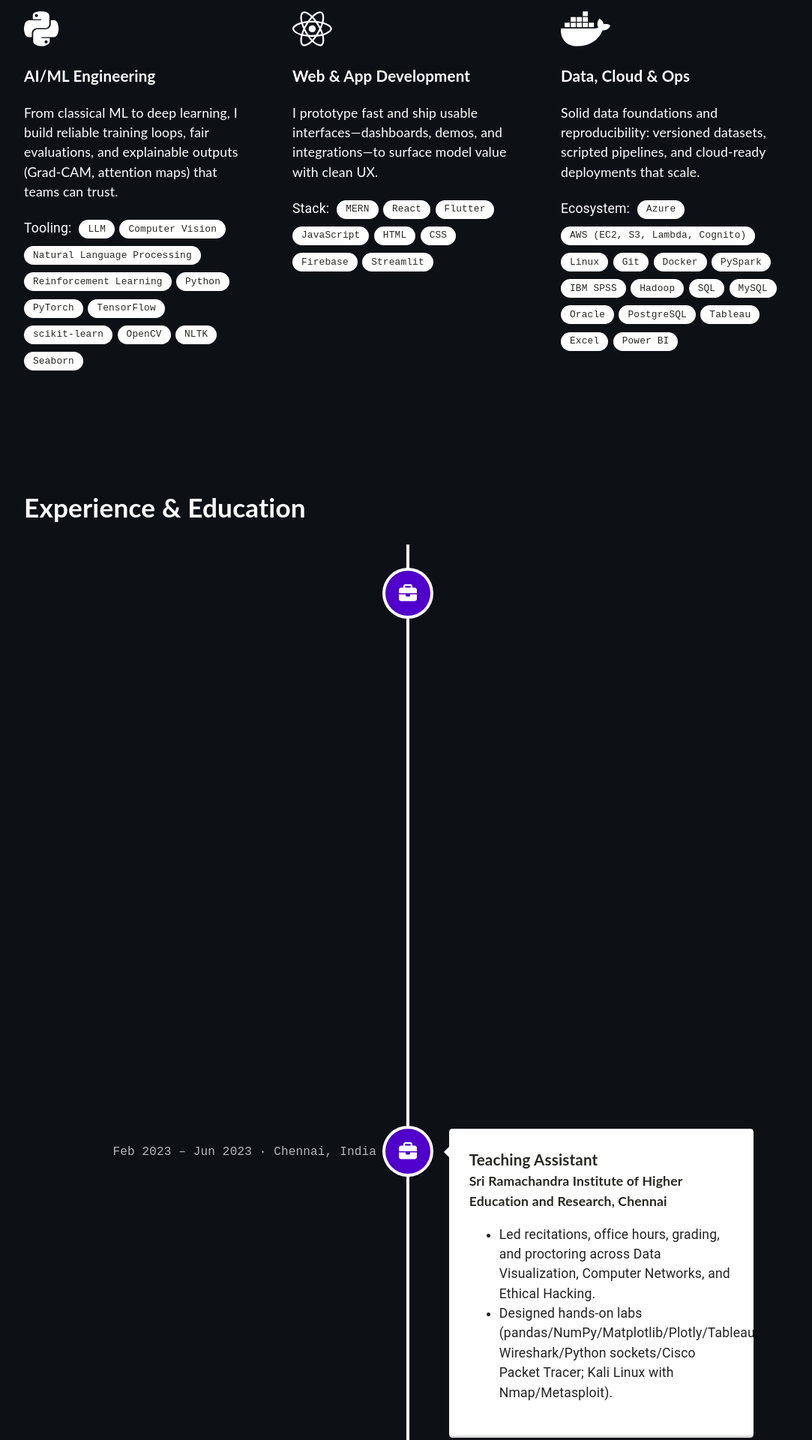
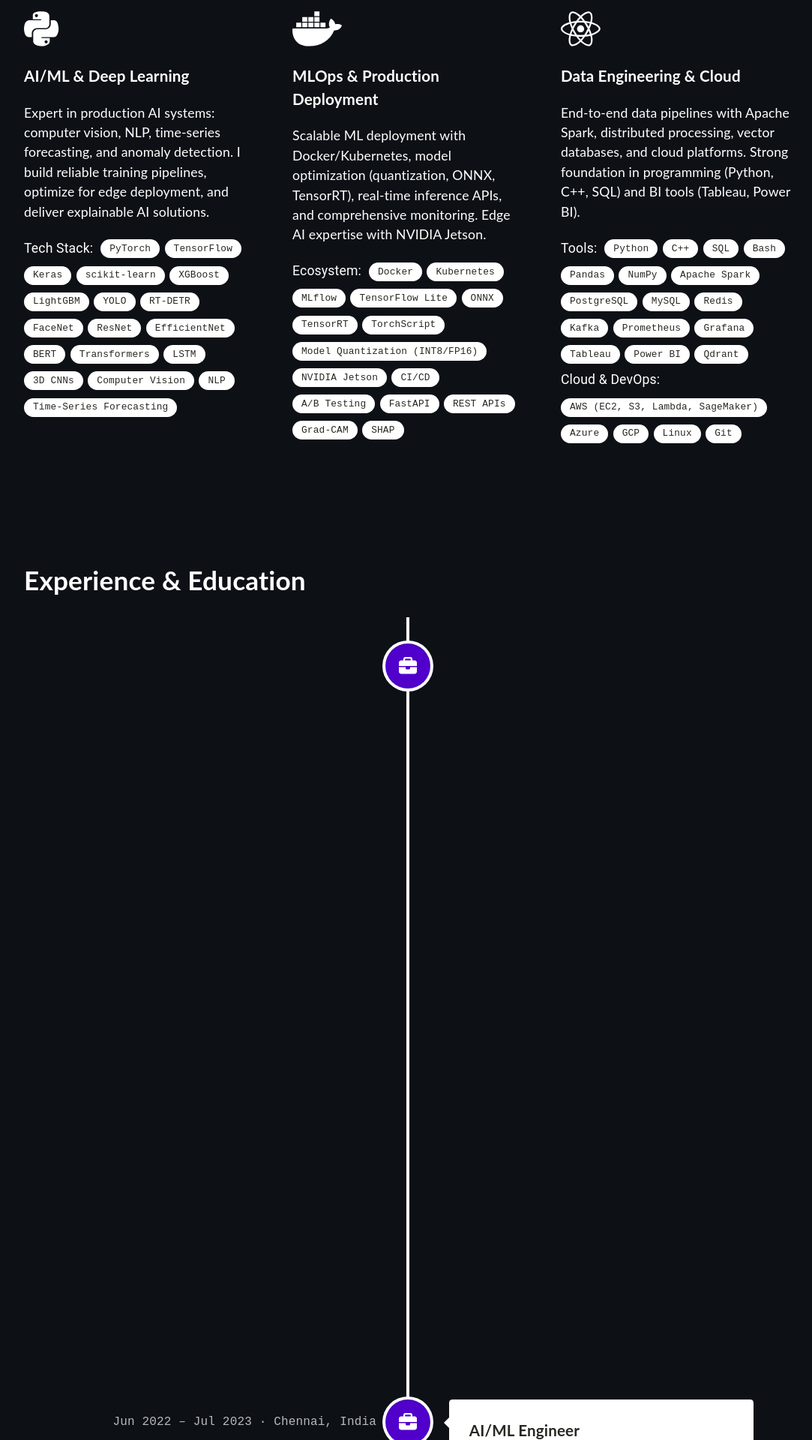
Before and after one commit to Sachin-Saailesh/sachin-saailesh-jeyakkumaran-portfolio, a React (Create React App) app: page / in a window 1280 px wide. Shown: the part 1000-2920 px from the top of the page at 75% size, without its empty margins (96-1179 px from the left). Built offline with nearby package versions, Linux system fonts and the light colour scheme.

Commit message:
updated homepage

```diff
--- a/src/components/Contact.tsx
+++ b/src/components/Contact.tsx
@@ -28,7 +28,7 @@ function Contact() {
       const body = encodeURIComponent(
         `Hi Sachin,\n\n${message}\n\n— ${name} (${email})`
       );
-      window.location.href = `mailto:sjeyakku@buffalo.edu?subject=${subject}&body=${body}`;
+      window.location.href = `mailto:sachin.jeyy@gmail.com?subject=${subject}&body=${body}`;
 
       setName(''); setEmail(''); setMessage('');
     }
--- a/src/components/Expertise.tsx
+++ b/src/components/Expertise.tsx
@@ -5,15 +5,26 @@ import { faReact, faDocker, faPython } from '@fortawesome/free-brands-svg-icons'
 import Chip from '@mui/material/Chip';
 import '../assets/styles/Expertise.scss';
 
-const modeling = ["LLM", "Computer Vision", "Natural Language Processing", "Reinforcement Learning",
-  "Python", "PyTorch", "TensorFlow", "scikit-learn", "OpenCV", "NLTK", "Seaborn"
+const aiml = [
+  "PyTorch", "TensorFlow", "Keras", "scikit-learn", "XGBoost", "LightGBM",
+  "YOLO", "RT-DETR", "FaceNet", "ResNet", "EfficientNet", "BERT", "Transformers",
+  "LSTM", "3D CNNs", "Computer Vision", "NLP", "Time-Series Forecasting"
 ];
-const web = [
-  "MERN", "React", "Flutter", "JavaScript", "HTML", "CSS", "Firebase", "Streamlit"
+
+const mlops = [
+  "Docker", "Kubernetes", "MLflow", "TensorFlow Lite", "ONNX", "TensorRT", "TorchScript",
+  "Model Quantization (INT8/FP16)", "NVIDIA Jetson", "CI/CD", "A/B Testing",
+  "FastAPI", "REST APIs", "Grad-CAM", "SHAP"
 ];
-const dataCloud = ["Azure", "AWS (EC2, S3, Lambda, Cognito)", "Linux", "Git", "Docker", "PySpark", "IBM SPSS", "Hadoop",
-  "SQL", "MySQL", "Oracle", "PostgreSQL", "Tableau", "Excel",
-  "Power BI",
+
+const data = [
+  "Python", "C++", "SQL", "Bash", "Pandas", "NumPy", "Apache Spark",
+  "PostgreSQL", "MySQL", "Redis", "Kafka", "Prometheus", "Grafana", "Tableau",
+  "Power BI", "Qdrant"
+];
+
+const cloud = [
+  "AWS (EC2, S3, Lambda, SageMaker)", "Azure", "GCP", "Linux", "Git"
 ];
 
 function Expertise() {
@@ -25,40 +36,41 @@ function Expertise() {
         <div className="skills-grid">
           <div className="skill">
             <FontAwesomeIcon icon={faPython} size="3x" />
-            <h3>AI/ML Engineering</h3>
+            <h3>AI/ML & Deep Learning</h3>
             <p>
-              From classical ML to deep learning, I build reliable training loops, fair evaluations,
-              and explainable outputs (Grad‑CAM, attention maps) that teams can trust.
+              Expert in production AI systems: computer vision, NLP, time-series forecasting, and anomaly detection. I build reliable training pipelines, optimize for edge deployment, and deliver explainable AI solutions.
             </p>
             <div className="flex-chips">
-              <span className="chip-title">Tooling:</span>
-              {modeling.map((label, i) => <Chip key={i} className='chip' label={label} />)}
+              <span className="chip-title">Tech Stack:</span>
+              {aiml.map((label, i) => <Chip key={i} className='chip' label={label} />)}
+            </div>
+          </div>
+
+          <div className="skill">
+            <FontAwesomeIcon icon={faDocker} size="3x" />
+            <h3>MLOps & Production Deployment</h3>
+            <p>
+              Scalable ML deployment with Docker/Kubernetes, model optimization (quantization, ONNX, TensorRT), real-time inference APIs, and comprehensive monitoring. Edge AI expertise with NVIDIA Jetson.
+            </p>
+            <div className="flex-chips">
+              <span className="chip-title">Ecosystem:</span>
+              {mlops.map((label, i) => <Chip key={i} className='chip' label={label} />)}
             </div>
           </div>
 
           <div className="skill">
             <FontAwesomeIcon icon={faReact} size="3x" />
-            <h3>Web & App Development</h3>
+            <h3>Data Engineering & Cloud</h3>
             <p>
-              I prototype fast and ship usable interfaces—dashboards, demos, and integrations—to surface model value
-              with clean UX.
+              End-to-end data pipelines with Apache Spark, distributed processing, vector databases, and cloud platforms. Strong foundation in programming (Python, C++, SQL) and BI tools (Tableau, Power BI).
             </p>
             <div className="flex-chips">
-              <span className="chip-title">Stack:</span>
-              {web.map((label, i) => <Chip key={i} className='chip' label={label} />)}
+              <span className="chip-title">Tools:</span>
+              {data.map((label, i) => <Chip key={i} className='chip' label={label} />)}
             </div>
-          </div>
-
-          <div className="skill">
-            <FontAwesomeIcon icon={faDocker} size="3x" />
-            <h3>Data, Cloud & Ops</h3>
-            <p>
-              Solid data foundations and reproducibility: versioned datasets, scripted pipelines, and cloud‑ready
-              deployments that scale.
-            </p>
             <div className="flex-chips">
-              <span className="chip-title">Ecosystem:</span>
-              {dataCloud.map((label, i) => <Chip key={i} className='chip' label={label} />)}
+              <span className="chip-title">Cloud & DevOps:</span>
+              {cloud.map((label, i) => <Chip key={i} className='chip' label={label} />)}
             </div>
           </div>
         </div>
--- a/src/components/Project.tsx
+++ b/src/components/Project.tsx
@@ -10,16 +10,13 @@ function Project() {
         {/* ==================== NEW PROJECTS ==================== */}
 
         <div className="project">
-          <h2>Long-Context Codebase Analysis with Hybrid RAG + LLM Tools</h2>
+          <h2>Production RAG System: AI-Powered Code Intelligence with LLMs</h2>
           <p>
-            Built a long-context Retrieval-Augmented Generation (RAG) system for million-token codebases by combining
-            dense (<b>Qdrant</b>) and lexical (<b>BM25</b>) retrieval with <b>Cohere Rerank</b> for hybrid context fusion.
-            Implemented <b>AST-based chunking</b> for efficient retrieval and reduced redundancy.
-            Integrated <b>GPT-4o-mini</b> with <b>FastAPI</b> and <b>Redis</b> for LLM-driven code summarization and dependency tracing.
-            Added <b>Prometheus</b> monitoring and adaptive caching for stable latency across long-context inference.
+            Built enterprise AI/ML code intelligence platform using <b>Retrieval-Augmented Generation (RAG)</b>, hybrid retrieval (<b>Qdrant</b> vector database + <b>BM25</b> + <b>Cohere</b>), and LLMs; improved precision 22% with sub-12s latency for 50K+ file codebases.
+            Deployed modular AI analyzers for security scanning and architecture detection via <b>FastAPI</b> REST APIs, <b>Gradio</b>, and <b>Prometheus</b> monitoring; optimized to 3.4 GB memory, reduced AI hallucinations 29%, increased throughput 25%.
           </p>
           <p className="tags">
-            #RAG #LLM #Qdrant #BM25 #Cohere #AST #FastAPI #Redis #Prometheus #Caching #CodeAnalysis
+            #RAG #LLM #Qdrant #BM25 #Cohere #FastAPI #Gradio #Prometheus #VectorDB #CodeAnalysis
           </p>
         </div>
 
--- a/src/components/Timeline.tsx
+++ b/src/components/Timeline.tsx
@@ -16,16 +16,35 @@ function Timeline() {
             className="vertical-timeline-element--work"
             contentStyle={{ background: 'white', color: 'rgb(39, 40, 34)' }}
             contentArrowStyle={{ borderRight: '7px solid  white' }}
-            date="Mar 2023 – Mar 2024 · Chennai, India"
+            date="Aug 2023 – Jul 2024 · Chennai, India"
             iconStyle={{ background: '#5000ca', color: 'rgb(39, 40, 34)' }}
             icon={<FontAwesomeIcon icon={faBriefcase} />}
           >
-            <h3 className="vertical-timeline-element-title">AI/ML - Full Stack Intern</h3>
+            <h3 className="vertical-timeline-element-title">AI Engineer</h3>
+            <h4 className="vertical-timeline-element-subtitle">Pisence Technologies, Chennai</h4>
+            <ul>
+              <li>Developed computer vision system using <strong>YOLOv8</strong> and <strong>FaceNet</strong> achieving <strong>99.2% accuracy</strong>, processing 100+ concurrent camera streams with &lt;150ms latency; built activity recognition with 3D CNNs deployed on <strong>NVIDIA Jetson</strong> edge devices at 30 FPS.</li>
+              <li>Engineered predictive maintenance models using <strong>XGBoost</strong> and <strong>LSTM</strong> achieving <strong>87% failure prediction accuracy</strong> 24-48 hours in advance, reducing downtime by 28%; designed time-series forecasting pipeline processing 10M+ sensor readings daily, improving OEE by 18%.</li>
+              <li>Implemented CNN defect detection (<strong>ResNet</strong>, <strong>EfficientNet</strong>) achieving <strong>94% accuracy</strong>, reducing manual inspection by 60% on 5TB+ imagery; developed energy forecasting using <strong>SARIMA</strong> with &lt;8% MAPE, achieving 22% cost savings and 27% waste reduction.</li>
+              <li>Built ML intrusion detection using <strong>Isolation Forest</strong> and <strong>Autoencoders</strong> achieving <strong>96% accuracy</strong> with &lt;2% false positives on 50M+ daily logs; developed <strong>BERT-based</strong> phishing detection with 98% accuracy, reducing detection time from 45 to 8 minutes.</li>
+            </ul>
+          </VerticalTimelineElement>
+
+          <VerticalTimelineElement
+            className="vertical-timeline-element--work"
+            contentStyle={{ background: 'white', color: 'rgb(39, 40, 34)' }}
+            contentArrowStyle={{ borderRight: '7px solid  white' }}
+            date="Jun 2022 – Jul 2023 · Chennai, India"
+            iconStyle={{ background: '#5000ca', color: 'rgb(39, 40, 34)' }}
+            icon={<FontAwesomeIcon icon={faBriefcase} />}
+          >
+            <h3 className="vertical-timeline-element-title">AI/ML Engineer</h3>
             <h4 className="vertical-timeline-element-subtitle">Calidad Healthcare · IIT Madras Research Park, Chennai</h4>
             <ul>
-              <li>Built a multimodal telehealth pipeline (otoscopy video; anterior/fundus photos; CXR; intra-oral video) with clinician-verified labels, stratified k-fold, and QC-adding Grad-CAM/attention maps for interpretability.</li>
-              <li>Trained disease-specific models: (2+1)D ResNet + U-Net (ear), MobileNetV3 (cataract), U-Net + ResNet50/DenseNet121 (glaucoma), EfficientNet-B0/DenseNet (TB), YOLOv8-s / RT-DETR + SORT (oral); best AUC 0.95, F1 0.94, mAP@.5:.95 0.58.</li>
-              <li>Standardized training with focal loss, per-class thresholds (90% specificity), AMP, and early stopping-improving reliability and consistency.</li>
+              <li>Architected production-grade multimodal AI/ML pipeline for 4 medical imaging modalities; implemented clinician-in-the-loop labeling with stratified k-fold validation, reducing diagnostic errors by <strong>35%</strong> and achieving <strong>95% AUC</strong>, F1 0.94, mAP 0.58.</li>
+              <li>Engineered 5 deep learning architectures combining CNN/transformer models in <strong>PyTorch</strong> and <strong>TensorFlow</strong>; optimized with focal loss, class balancing, and adaptive augmentation, demonstrating strong problem-solving skills in AI research.</li>
+              <li>Deployed scalable <strong>MLOps</strong> infrastructure using <strong>Docker</strong> microservices, <strong>FastAPI</strong> REST APIs, <strong>MLflow</strong> tracking, CI/CD pipelines, and A/B testing; serving 10K+ daily predictions with <strong>99.5% uptime</strong>, providing technical guidance to development teams.</li>
+              <li>Optimized AI/ML models for edge deployment via INT8/FP16 quantization and <strong>TFLite</strong>, reducing inference time by 60% and model size by 4x; integrated <strong>Grad-CAM/SHAP</strong> for explainable AI and regulatory compliance.</li>
             </ul>
           </VerticalTimelineElement>
 
@@ -38,8 +57,7 @@ function Timeline() {
             <h3 className="vertical-timeline-element-title">Teaching Assistant</h3>
             <h4 className="vertical-timeline-element-subtitle">Sri Ramachandra Institute of Higher Education and Research, Chennai</h4>
             <ul>
-              <li>Led recitations, office hours, grading, and proctoring across Data Visualization, Computer Networks, and Ethical Hacking.</li>
-              <li>Designed hands‑on labs (pandas/NumPy/Matplotlib/Plotly/Tableau; Wireshark/Python sockets/Cisco Packet Tracer; Kali Linux with Nmap/Metasploit).</li>
+              <li>Led technical instruction for <strong>120+ students</strong> in Data Visualization, Computer Networks, and Ethical Hacking; designed 15+ hands-on labs using <strong>Pandas</strong>, <strong>NumPy</strong>, <strong>Tableau</strong>, <strong>Power BI</strong>, demonstrating strong communication skills and collaboration across diverse teams.</li>
             </ul>
           </VerticalTimelineElement>
 
```
Also changed, not shown: extract-pdf.js (added, +29 -0 lines), 12 other files (tests, documents, lock files or other folders).
